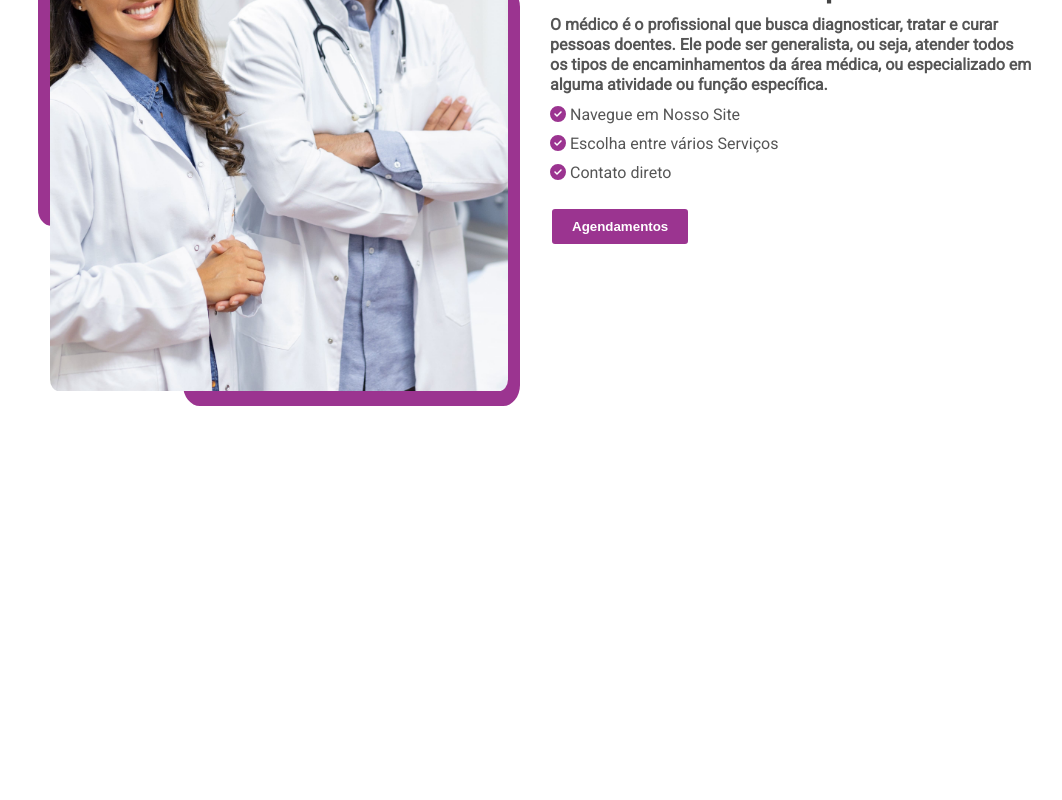
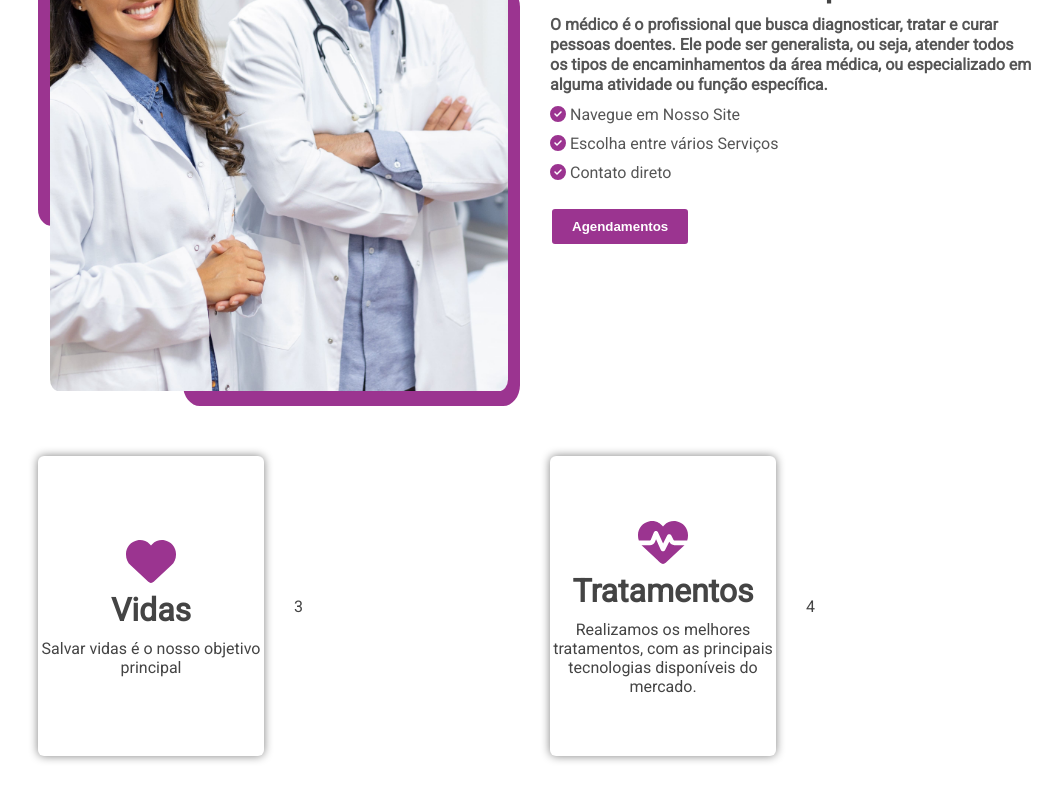
Before and after one commit to luk-z0/landing-page-tisaude-party-study, a Vue app: page / in a window 1280 px wide. Shown: the part 930-1730 px from the top of the page, without its empty margins (105-1167 px from the left). Before the commit the page ends 1696 px from the top, so only its background shows below. Built offline with nearby package versions, Linux system fonts and the light colour scheme.

Commit message:
adicionando cards

```diff
--- a/src/assets/main.css
+++ b/src/assets/main.css
@@ -135,6 +135,10 @@ main{
   font-size: 45px;
 }
 
+.fs-50{
+  font-size: 50px;
+}
+
 .fw-bold{
   font-weight: bold;
 }
@@ -221,6 +225,12 @@ main{
 
 .col-lg-6{
   width: 50%;
+  padding: 0px 15px;
+  box-sizing: border-box;
+}
+
+.col-lg-3{
+  width: 25%;
   padding: 0px 15px;
   box-sizing: border-box;
 }
@@ -378,6 +388,10 @@ main{
   box-shadow: 0px 0px 10px gray;
 }
 
+.box-shadow-2{
+  box-shadow: 0px 0px 10px gray;
+}
+
 .border-radius-10{
   border-radius: 10px;
 }
@@ -422,3 +436,10 @@ main{
   border-radius: 2%;
   object-fit: cover;
 }
+
+.card-service{
+  width: 100%;
+  min-height: 300px;
+  background-color: white;
+  border-radius: 6px;
+}
--- a/src/views/HomeView.vue
+++ b/src/views/HomeView.vue
@@ -133,8 +133,35 @@ import doctorAbout from "../assets/images/doctors.jpg"
         </div>
       </div>
       <div class="container t-margin-50">
-        <div class="row flex flex-wrap">
-
+        <div class="row flex flex-wrap card-service">
+          <div class="col-lg-3 flex flex-direction-column justify-content-center">
+            <div class="card-service box-shadow-2 flex justify-content-center align-item-center flex-direction-column text-center">
+              <font-awesome-icon class="tc-purple fs-50" :icon="['fas', 'heart']" />
+              <h1 class="t-margin-0">
+                Vidas
+              </h1>
+              <p class="t-margin-2">
+                Salvar vidas é o nosso objetivo principal
+              </p>
+            </div>
+          </div>
+          <div class="col-lg-3 flex flex-direction-column justify-content-center">
+            3
+          </div>
+          <div class="col-lg-3 flex flex-direction-column justify-content-center">
+            <div class="card-service box-shadow-2 flex justify-content-center align-item-center flex-direction-column text-center">
+              <font-awesome-icon class="tc-purple fs-50" :icon="['fas', 'heart-pulse']" />
+              <h1 class="t-margin-0">
+                Tratamentos
+              </h1>
+              <p class="t-margin-2">
+                Realizamos os melhores tratamentos, com as principais tecnologias disponíveis do mercado.
+              </p>
+            </div>
+          </div>
+          <div class="col-lg-3 flex flex-direction-column justify-content-center">
+            4
+          </div>
         </div>
       </div>
 
```
Also changed, not shown: src/main.js (+7 -2 lines).
